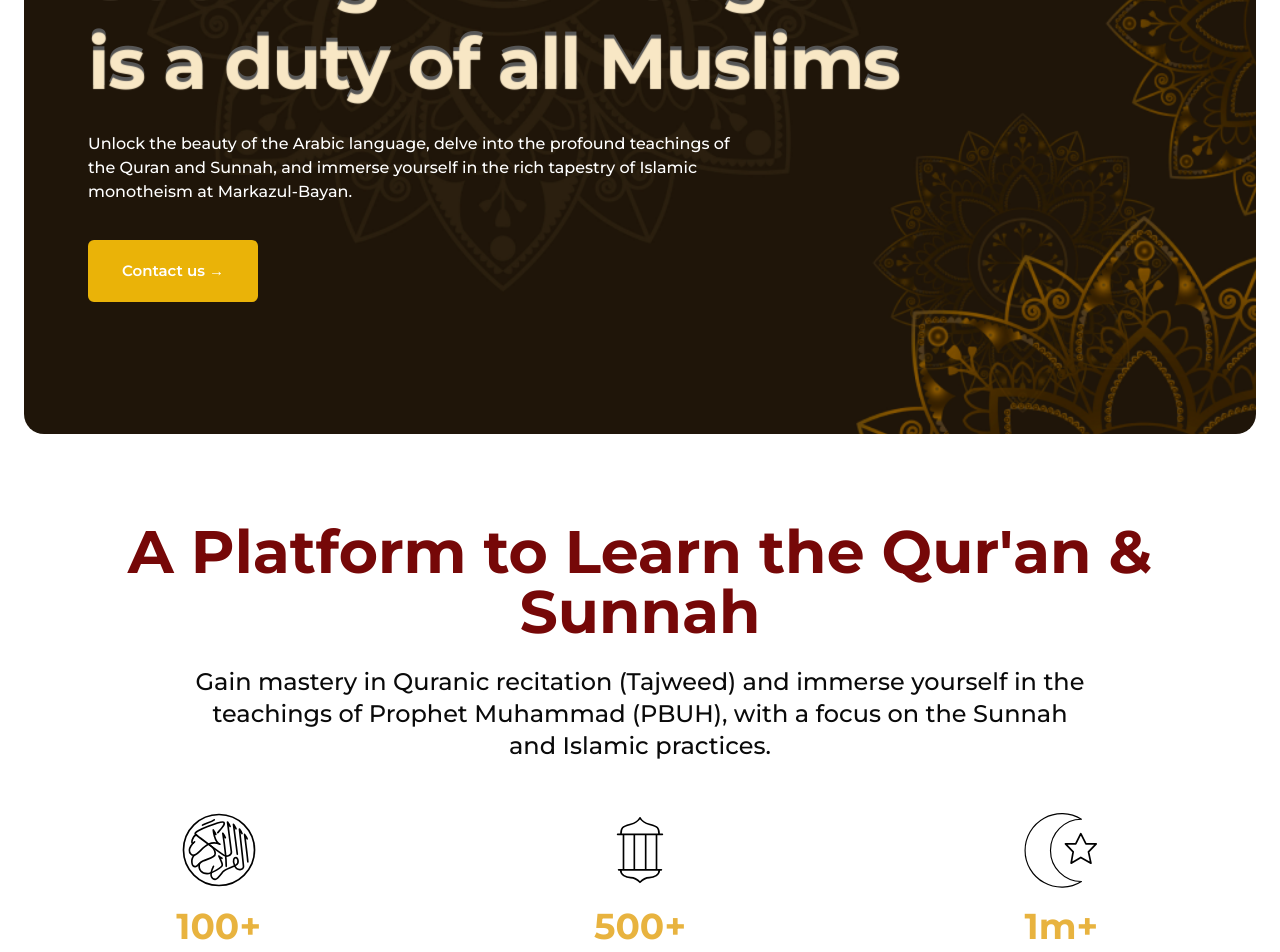
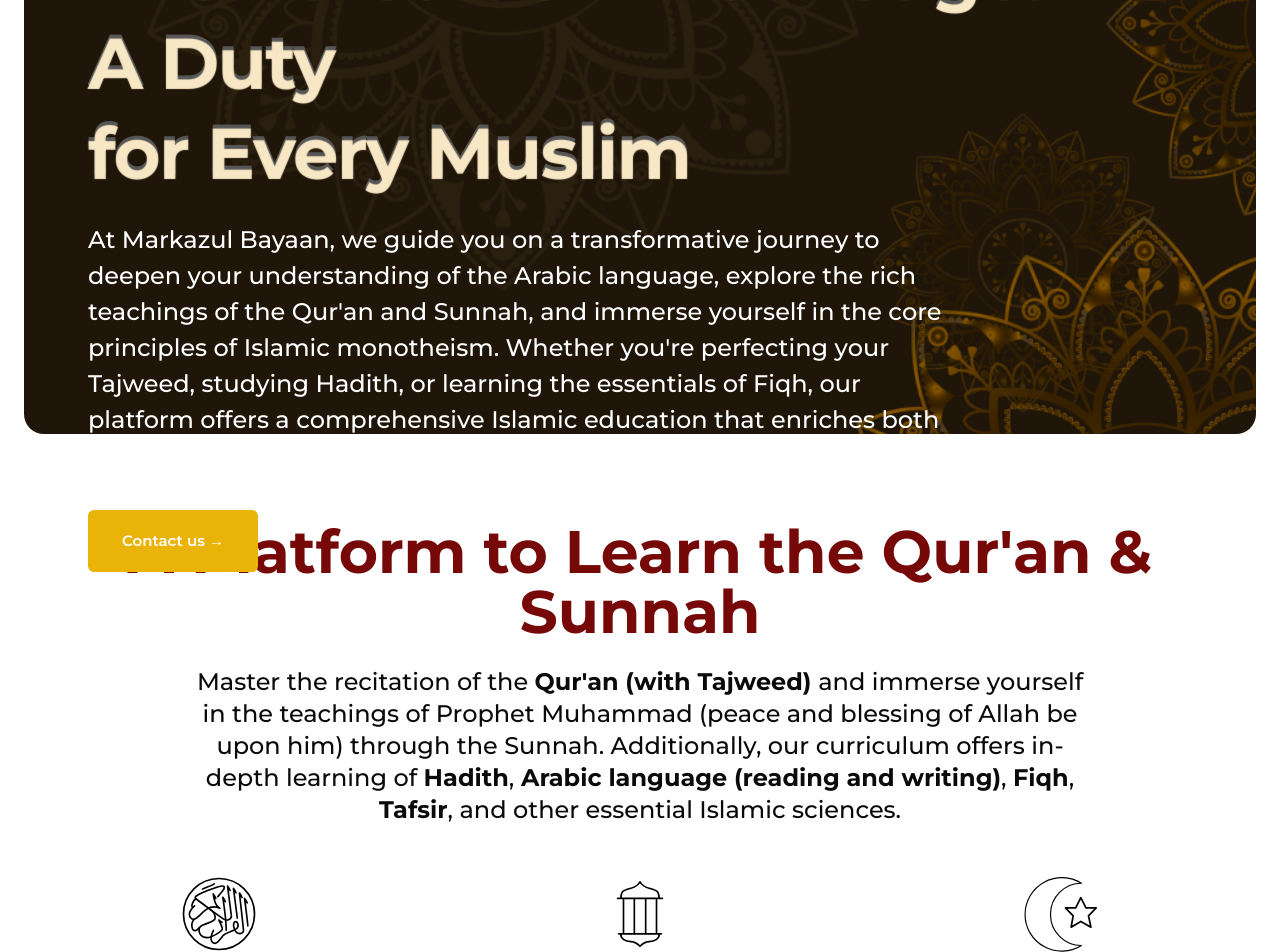
Before and after one commit to Lukman10a/markazulbayaan, a Next.js app: page / in a window 1280 px wide. Shown: the part 280-1232 px from the top of the page. Built offline with nearby package versions, Linux system fonts and the light colour scheme.

Commit message:
made some changes

```diff
--- a/src/components/hero.tsx
+++ b/src/components/hero.tsx
@@ -35,13 +35,17 @@
             }}
             className="text-[8vmin]  md:text-[8vmin] lg:text-[9vmin] font-bold mb-[3.5vmin] leading-tight tracking-tight w-[90%]  "
           >
-            Seeking Knowledge
-            <br /> is a duty of all Muslims
+            The Pursuit of Knowledge: A Duty <br />
+            for Every Muslim
           </h1>
-          <p className="text-[3vmin] sm:text-[2vmin] font-medium leading-normal w-[90%] xl:w-[60%]">
-            Unlock the beauty of the Arabic language, delve into the profound
-            teachings of the Quran and Sunnah, and immerse yourself in the rich
-            tapestry of Islamic monotheism at Markazul-Bayan.
+          <p className="text-[3vmin] xl:text-[3vmin]  sm:text-[2vmin] font-medium leading-normal w-[90%] xl:w-[80%]">
+            At Markazul Bayaan, we guide you on a transformative journey to
+            deepen your understanding of the Arabic language, explore the rich
+            teachings of the Qur'an and Sunnah, and immerse yourself in the core
+            principles of Islamic monotheism. Whether you're perfecting your
+            Tajweed, studying Hadith, or learning the essentials of Fiqh, our
+            platform offers a comprehensive Islamic education that enriches both
+            mind and soul.
           </p>
           <div className="my-[2.5vmin]">
             <Link href="/contact">
--- a/src/components/home/StatSection.tsx
+++ b/src/components/home/StatSection.tsx
@@ -12,9 +12,19 @@
             A Platform to Learn the Qur&apos;an & Sunnah
           </h3>
           <p className="text-lg md:text-xl lg:text-2xl leading-relaxed font-medium max-w-4xl mx-auto">
-            Gain mastery in Quranic recitation (Tajweed) and immerse yourself in
-            the teachings of Prophet Muhammad (PBUH), with a focus on the Sunnah
-            and Islamic practices.
+            Master the recitation of the{" "}
+            <span className="font-bold">Qur'an (with Tajweed) </span>and immerse
+            yourself in the teachings of Prophet Muhammad (peace and blessing of
+            Allah be upon him) through the Sunnah. Additionally, our curriculum
+            offers in-depth learning of{" "}
+            <span className="font-bold">Hadith</span>,
+            <span className="font-bold">
+              {" "}
+              Arabic language (reading and writing)
+            </span>
+            , <span className="font-bold">Fiqh</span>,{" "}
+            <span className="font-bold">Tafsir</span>, and other essential
+            Islamic sciences.
           </p>
         </div>
 
@@ -28,14 +38,14 @@
           <StatItem
             icon={volume}
             alt="Tajweed Icon"
-            number="500+"
+            number="100+"
             text="Hours of Learning"
           />
           <StatItem
             icon={moon}
             alt="Community Icon"
-            number="1m+"
-            text="Active Learners"
+            number="500+"
+            text="Students have benefited"
           />
         </div>
       </div>
--- a/src/components/home/index.tsx
+++ b/src/components/home/index.tsx
@@ -13,6 +13,7 @@
 import { SubjectCard } from "../subjectcard";
 import CommunitySection from "./CommunitySection";
 import StatSection from "./StatSection";
+import Link from "next/link";
 
 export default function HomePage() {
   return (
@@ -31,7 +32,9 @@
               or an advanced learner striving for mastery, our expert educators
               are dedicated to guiding you every step of the way.
             </p>
-            <Button text="Start Now" />
+            <Link href="/contact">
+              <Button text="Start Now" />
+            </Link>
           </div>
           <Image
             src={heroImage}
--- a/src/pages/about.tsx
+++ b/src/pages/about.tsx
@@ -1,5 +1,6 @@
 import { Button } from "@/components/ui/button";
 import { BookOpen, GraduationCap, Heart } from "lucide-react";
+import Link from "next/link";
 import { FaQuran } from "react-icons/fa";
 
 export default function AboutUs() {
@@ -81,9 +82,11 @@
               Islamic monotheism, Markazul-Bayan is here to guide you on your
               quest for wisdom, insight, and enlightenment.
             </p>
-            <Button size="lg" className="bg-yellow-900">
-              Enroll Now
-            </Button>
+            <Link href="https://bit.ly/Learn-at-markazbayan">
+              <Button size="lg" className="bg-yellow-900">
+                Enroll Now
+              </Button>
+            </Link>
           </div>
         </section>
       </main>
--- a/src/pages/contact.tsx
+++ b/src/pages/contact.tsx
@@ -175,12 +175,16 @@
             to start your journey in Islamic learning.
           </p>
           <div className="flex justify-center space-x-4">
+            <Link href="https://bit.ly/Learn-at-markazbayan">
               <Button size="lg" className="bg-yellow-600 hover:bg-yellow-700">
                 Get Started
               </Button>
+            </Link>
+            <Link href="/about">
               <Button size="lg" className="bg-black text-white">
                 Learn More
               </Button>
+            </Link>
           </div>
         </div>
       </section>
```
Lines whose indentation alone changed are shown as unchanged.
